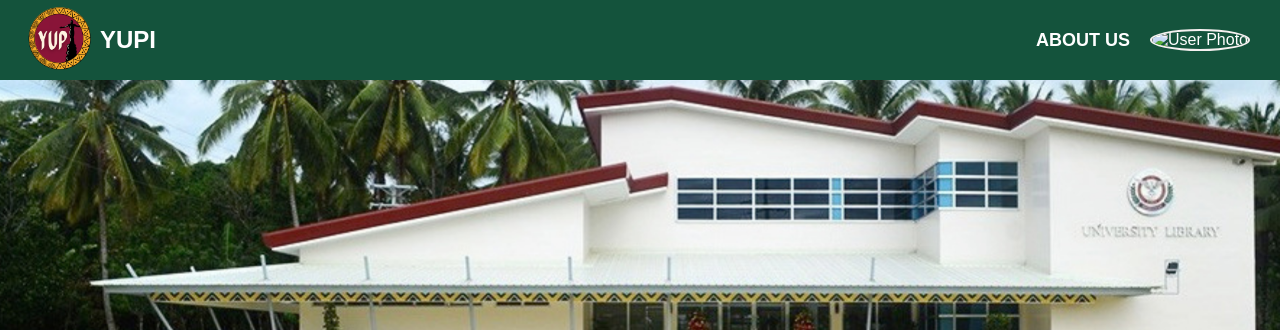
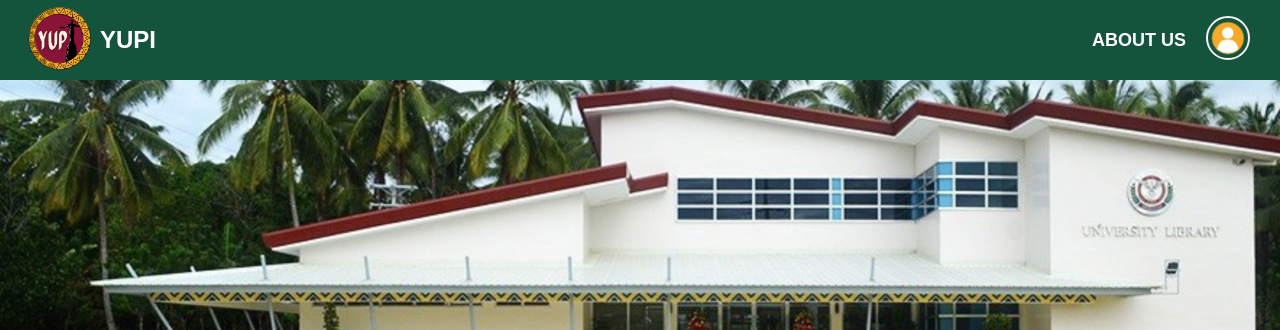
Before and after one commit to angelakim19/CMSC126_FinalWebsiteProj, a PHP site: page /userprofile.php in a window 1280 px wide; the page is wider, and only the part inside the window is pictured. Shown: the top 330 px of that part. Run offline with PHP 8.4, Linux system fonts and the light colour scheme; data that the repository does not hold is empty.

Commit message:
modified:   userprofile.php

```diff
--- a/userprofile.php
+++ b/userprofile.php
@@ -200,7 +200,7 @@
     <nav>
       <ul style="list-style: none; padding: 0; margin: 0; display: flex;">
         <li class="about-us"><a href="#" id="about-us-link">ABOUT US</a></li>
-        <li><img src="<?php echo $profilePicture; ?>" alt="User Photo" class="user-photo" id="user-photo"></li>
+        <li><img src="default_userp.png" alt="User Photo" class="user-photo" id="user-photo"></li>
       </ul>
     </nav>
   </div>
```
